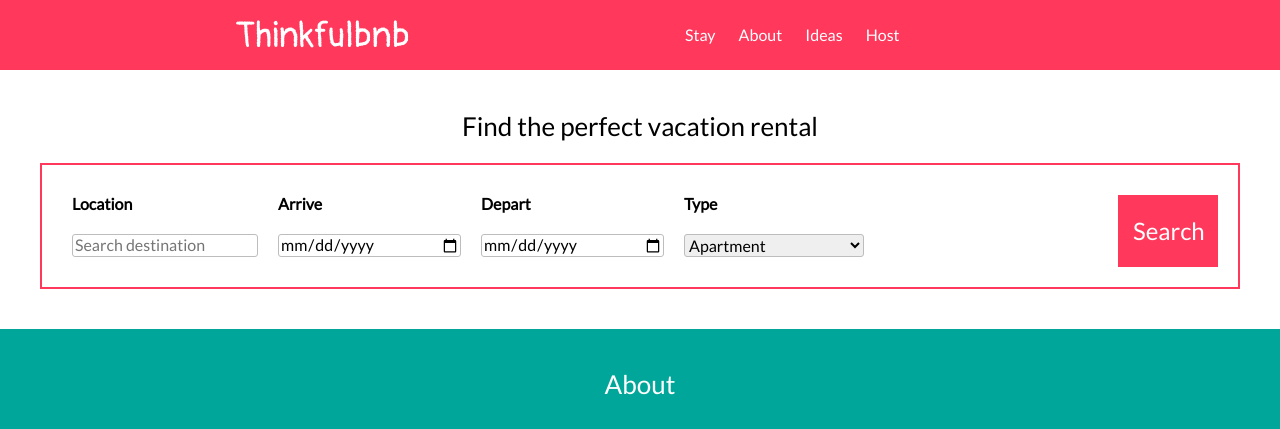
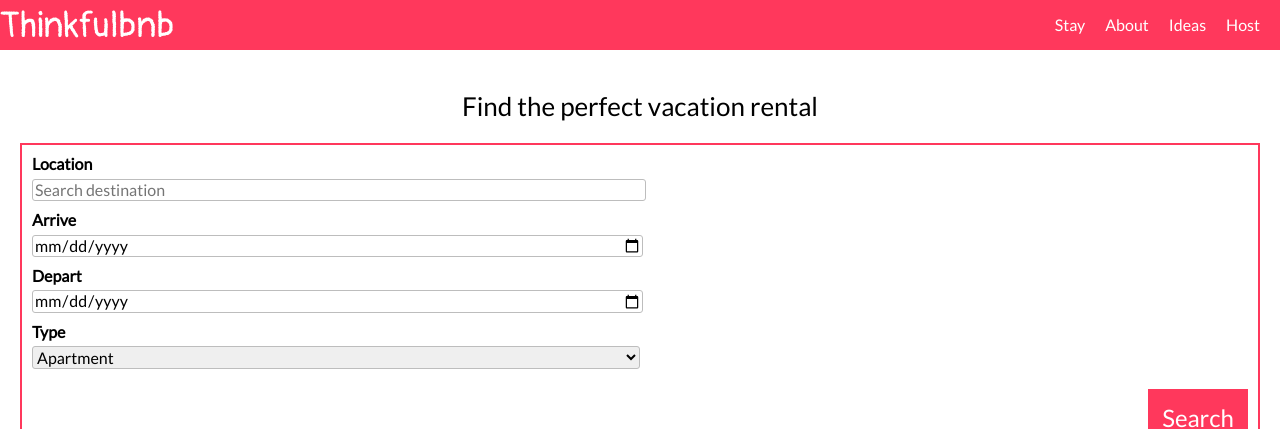
Before and after one commit to domidavis/thinkfulbnb, a plain HTML site: page index.html in a window 1280 px wide. Shown: the top 429 px of the page. Drawn offline with nearby package versions, Linux system fonts and the light colour scheme.

Commit message:
resubmitting

```diff
--- a/index.html
+++ b/index.html
@@ -19,8 +19,8 @@
 
   <body>
     <header class="group header-nav">
-      <div class="item logo">Thinkfulbnb</div>
-      <nav class="item">
+      <div class="logo">Thinkfulbnb</div>
+      <nav>
         <ul id="menu">
           <li><a href="#stay">Stay</a></li>
           <li><a href="#about">About</a></li>
@@ -36,8 +36,8 @@
         <h2>Find the perfect vacation rental</h2>
         <form class="form-div">
           <div class="label-input">
-            <label class="item" for="location">Location</label>
-              <input class="item"
+            <label for="location">Location</label>
+              <input
                 id="location"
                 type="text"
                 name="location"
@@ -45,24 +45,24 @@
               />
           </div>
           <div class="label-input">
-            <label class ="item" for="arrive">Arrive</label>
-              <input class="item"
+            <label for="arrive">Arrive</label>
+              <input
                 id="arrive"
                 type="date"
                 name="arrive"
               />
           </div>
           <div class="label-input">
-            <label class="item" for="depart">Depart</label>
-              <input class="item"
+            <label for="depart">Depart</label>
+              <input
                 id="depart"
                 type="date"
                 name="depart"
               />
           </div>
           <div class="label-input">
-            <label class="item" for="type">Type</label>
-            <select class="item push" name="type" id="type" size="1">
+            <label for="type">Type</label>
+            <select class="push" name="type" id="type" size="1">
               <option value="apartment">Apartment</option>
               <option value="barn">Barn</option>
               <option value="castle">Castle</option>
--- a/style.css
+++ b/style.css
@@ -67,10 +67,15 @@ header {
   color: #fff;
   text-align: center;
 }
+header nav ul {
+  display: flex;
+  justify-content: center;
+}
 
 header nav ul li {
   list-style-type: none;
-  display: inline;
+  flex-direction: row;
+  justify-content: space-evenly;
 }
 
 header nav ul li a {
@@ -82,8 +87,7 @@ header nav ul li a {
 /* -------  Search Form ------- */
 form {
   border: 2px solid #ff385c;
-  margin: 20px;
-  padding: 20px;
+  padding: 10px;
 }
 
 form label {
@@ -94,13 +98,18 @@ form select,
 form input {
   border: 1px solid #bdbdbd;
   border-radius: 3px;
-  margin-bottom: 0px;
-  width: 180px;
+  margin-bottom: 10px;
+  width: 50%;
+}
+.label-input {
+  width: 100%;
+  display: flex;
+  justify-content: space-between;
 }
 
 form button {
   display: flex;
-  align-items: center;
+  justify-content: center;
   background-color: #ff385c;
   border: none;
   color: #fff;
@@ -124,8 +133,11 @@ footer p {
 }
 
 /* -------  Media Query ------- */
-@media all and (min-width: 800px) {
-
+@media all and (min-width: 480px) {
+  header {
+    display: flex;
+    justify-content: space-between;
+  }
   .logo {
     font-size: 36px;
     margin-right: auto;
@@ -151,8 +163,12 @@ footer p {
   .label-input {
     display: flex;
     flex-direction: column;
+    justify-content: center;
   }
 
+  label {
+    margin-bottom: 5px;
+  }
    form button {
     margin-left: auto;
     width: 100px;
```
